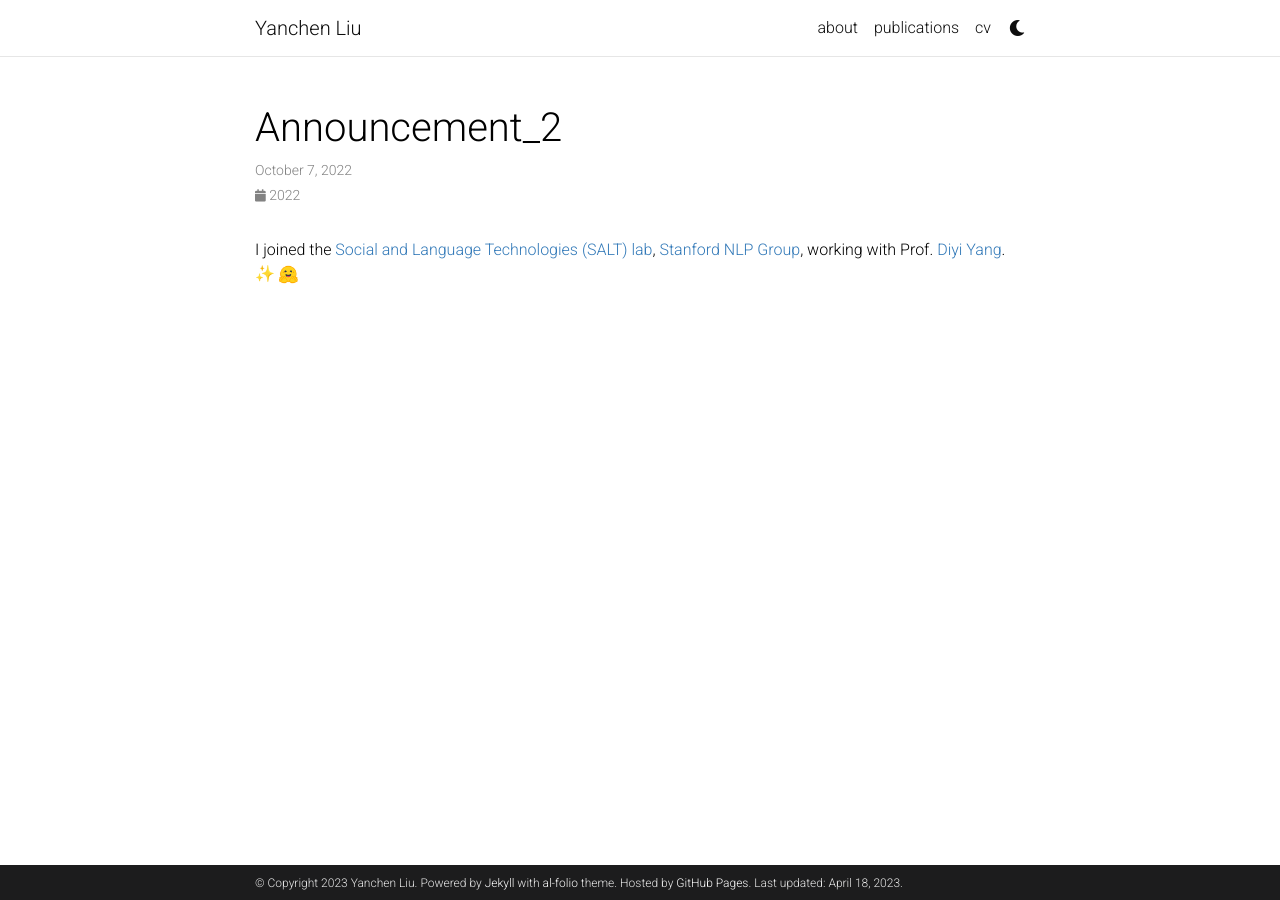
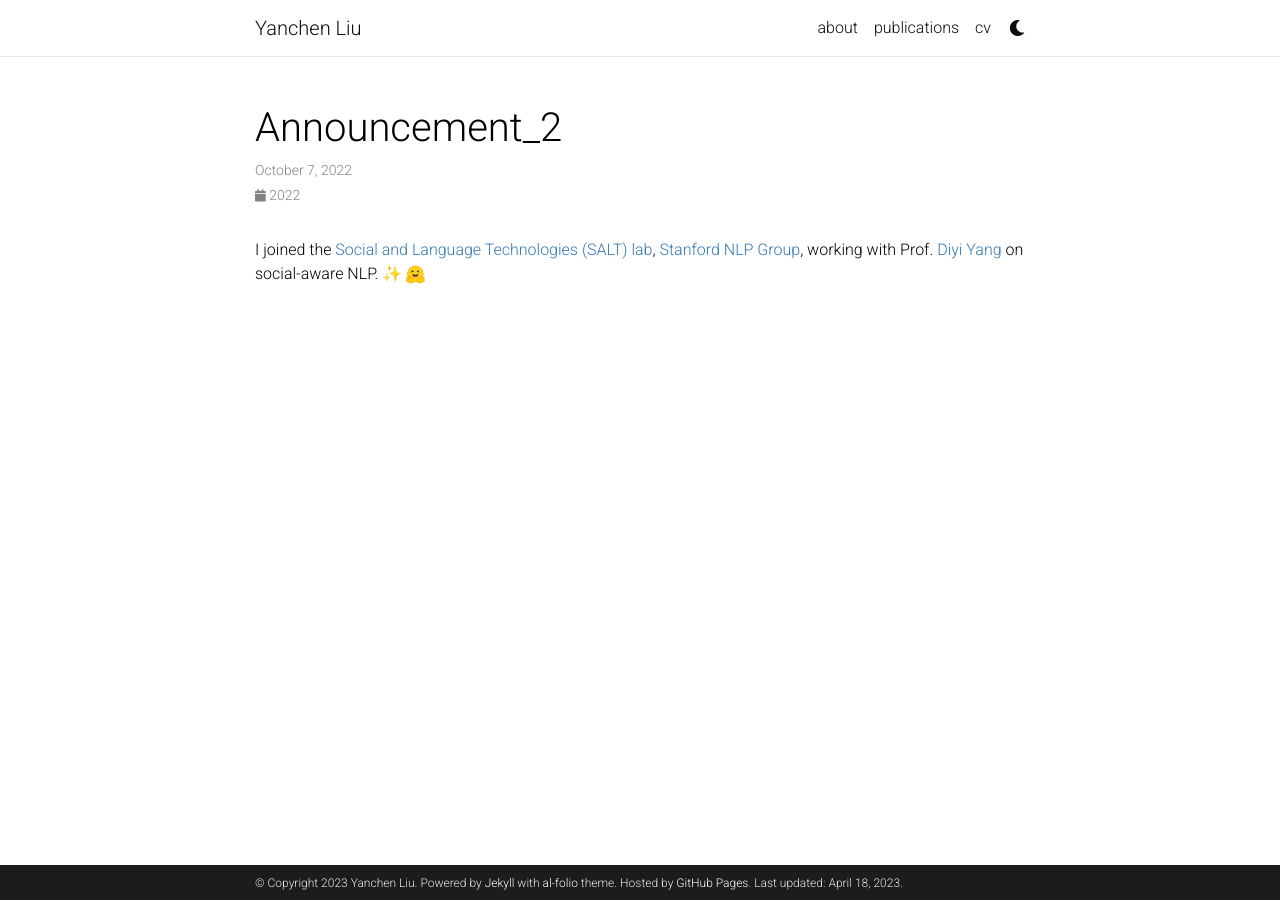
Before and after one commit to liuyanchen1015/liuyanchen1015.github.io, a Jekyll site: the page built from _news/announcement_2.md, in a window 1280 px wide. Built offline with Jekyll 4.4.1, drawn with Linux system fonts in a browser that asks for light colours; emoji names are drawn with the system emoji font; comment, search, counter and statistics services are not loaded; a style sheet for code colours, icons or effects is not loaded.

Commit message:
Update announcement_2.md

```diff
--- a/_news/announcement_2.md
+++ b/_news/announcement_2.md
@@ -4,4 +4,4 @@
 inline: true
 ---
 
-I joined the [Social and Language Technologies (SALT) lab](https://cs.stanford.edu/~diyiy/group.html), [Stanford NLP Group](https://nlp.stanford.edu/), working with Prof. [Diyi Yang](https://cs.stanford.edu/~diyiy/index.html). :sparkles:  <img src="/assets/img/huggingface.ico" alt="drawing" width="19"/>
+I joined the [Social and Language Technologies (SALT) lab](https://cs.stanford.edu/~diyiy/group.html), [Stanford NLP Group](https://nlp.stanford.edu/), working with Prof. [Diyi Yang](https://cs.stanford.edu/~diyiy/index.html) on social-aware NLP. :sparkles:  <img src="/assets/img/huggingface.ico" alt="drawing" width="19"/>
```
